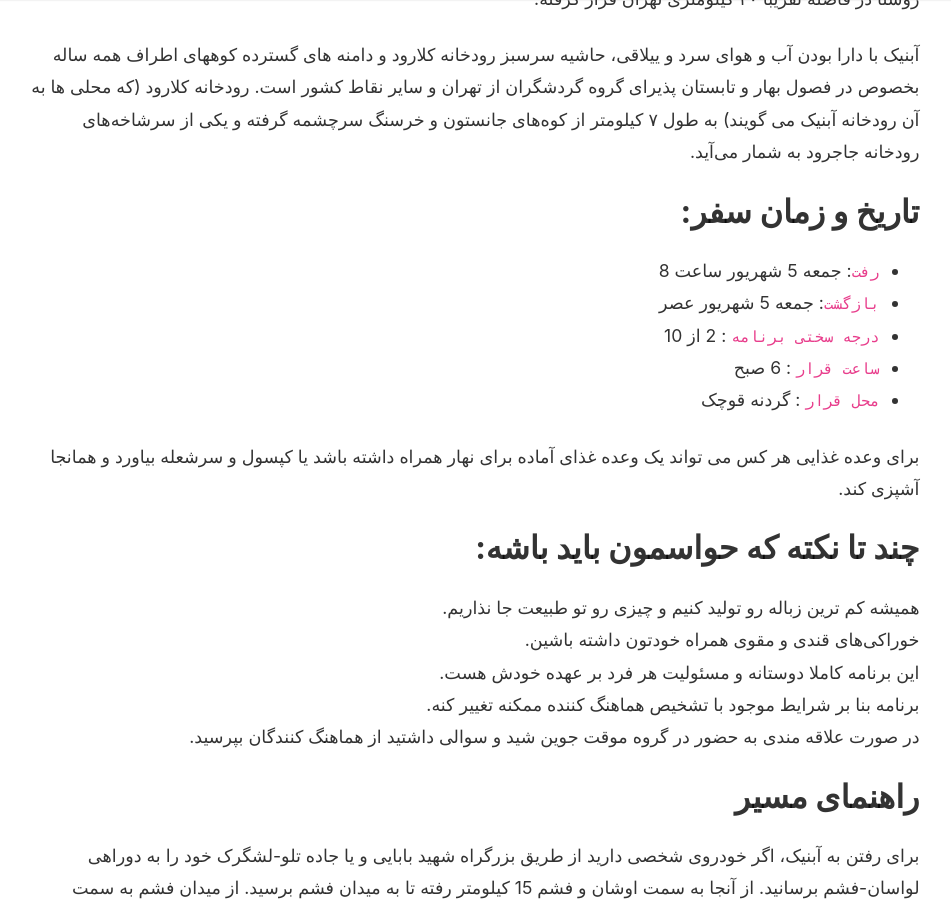
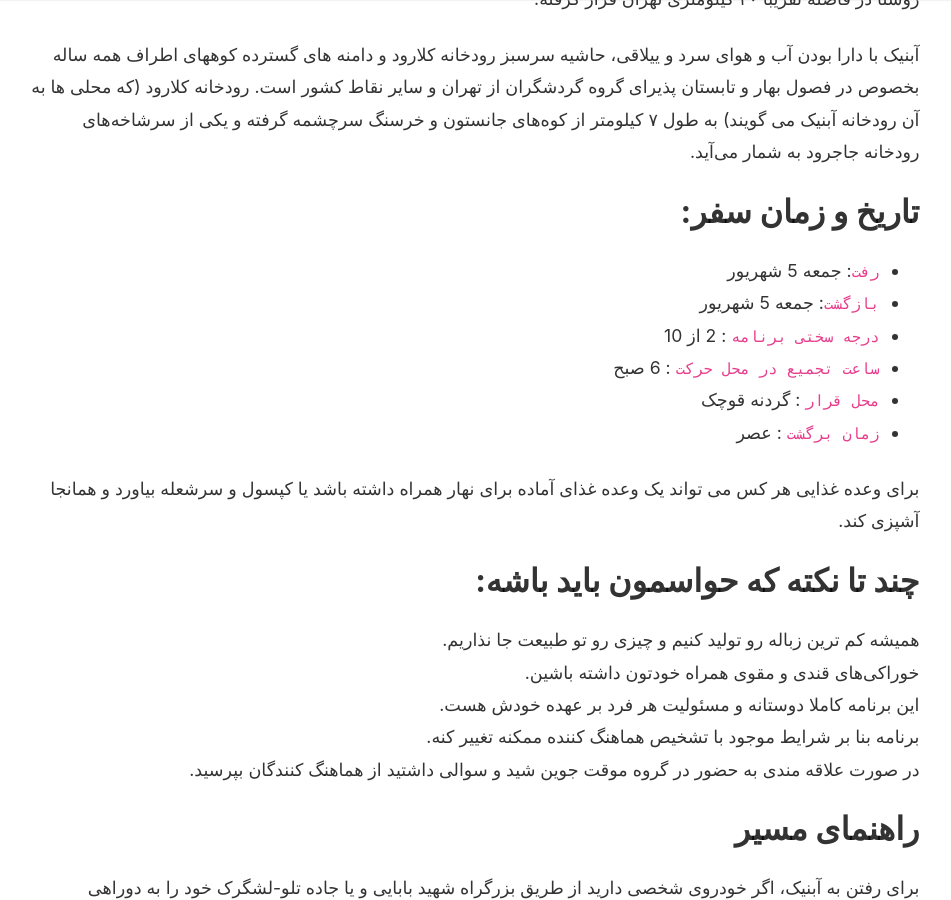
Before and after one commit to MHKarami97/active, a Jekyll site: the page built from _posts/2021-08-23-janeston.md, in a window 1280 px wide and 900 px high, scrolled down 1393 px. Shown: the whole window, without its empty margins (168-1119 px from the left). Built offline with Jekyll 4.4.1, drawn with Linux system fonts in a browser that asks for light colours; nearby versions of some CDN libraries; comment, search, counter and statistics services are not loaded.

Commit message:
update janeston

```diff
--- a/_posts/2021-08-23-janeston.md
+++ b/_posts/2021-08-23-janeston.md
@@ -17,11 +17,12 @@ rating: 5
 آبنیک با دارا بودن آب و هوای سرد و ییلاقی، حاشیه سرسبز رودخانه کلارود و دامنه های گسترده کوههای اطراف همه ساله بخصوص در فصول بهار و تابستان پذیرای گروه گردشگران از تهران و سایر نقاط کشور است. رودخانه کلارود (که محلی ها به آن رودخانه آبنیک می گویند) به طول ۷ کیلومتر از کوه‌های جانستون و خرسنگ سرچشمه گرفته و یکی از سرشاخه‌های رودخانه جاجرود به شمار می‌آید.
 
 ## تاریخ و زمان سفر:
-  - `رفت`: جمعه 5 شهریور ساعت 8
-  - `بازگشت`: جمعه 5 شهریور عصر
+  - `رفت`: جمعه 5 شهریور
+  - `بازگشت`: جمعه 5 شهریور
   - `درجه سختی برنامه` : 2 از 10
-  - `ساعت قرار` : 6 صبح
+  - `ساعت تجمیع در محل حرکت` : 6 صبح
   - `محل قرار` : گردنه قوچک
+  - `زمان برگشت` : عصر
 
 برای وعده‌ غذایی هر کس می تواند یک وعده غذای آماده برای نهار همراه داشته باشد یا کپسول و سرشعله بیاورد و همانجا آشپزی کند.
 
```
